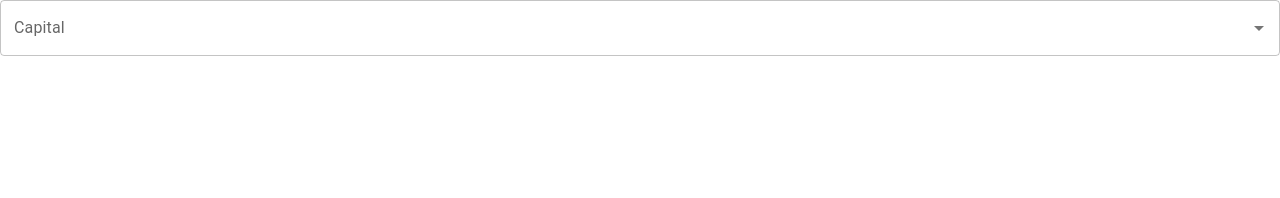
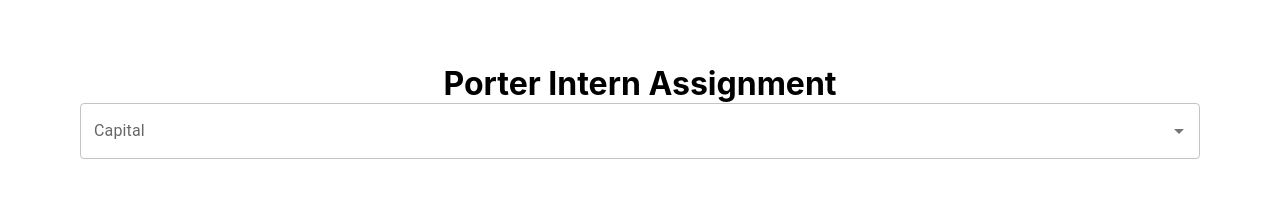
Before and after one commit to aditisingh2412/Porter_InternAssignment, a React app: page / in a window 1280 px wide. Built offline with nearby package versions, Linux system fonts and the light colour scheme; no server answers.

Commit message:
added style changes

```diff
--- a/src/components/App.js
+++ b/src/components/App.js
@@ -4,7 +4,10 @@ import CountryInfo from "./CountryInfo";
 const App = () => {
   return (
     <div className="App">
+      <div className="heading">
+        <span>Porter Intern Assignment</span>
       <CountryInfo />
+      </div>
     </div>
   );
 };
--- a/src/components/CountryInfo.js
+++ b/src/components/CountryInfo.js
@@ -35,6 +35,7 @@ const CountryInfo = () => {
   return (
     <div>
       <Autocomplete
+        className="autocomplete"
         options={capital}
         filterOptions={filterOptions}
         renderInput={(params) => <TextField {...params} label="Capital" />}
--- a/src/index.css
+++ b/src/index.css
@@ -11,3 +11,14 @@ code {
   font-family: source-code-pro, Menlo, Monaco, Consolas, 'Courier New',
     monospace;
 }
+
+.heading {
+  margin: 4rem;
+  font-size: 2rem;
+  font-weight: bold;
+  text-align: center;
+}
+
+.autocomplete {
+  margin: 0 1rem ;
+}
```
Also changed, not shown: 1 other file.
